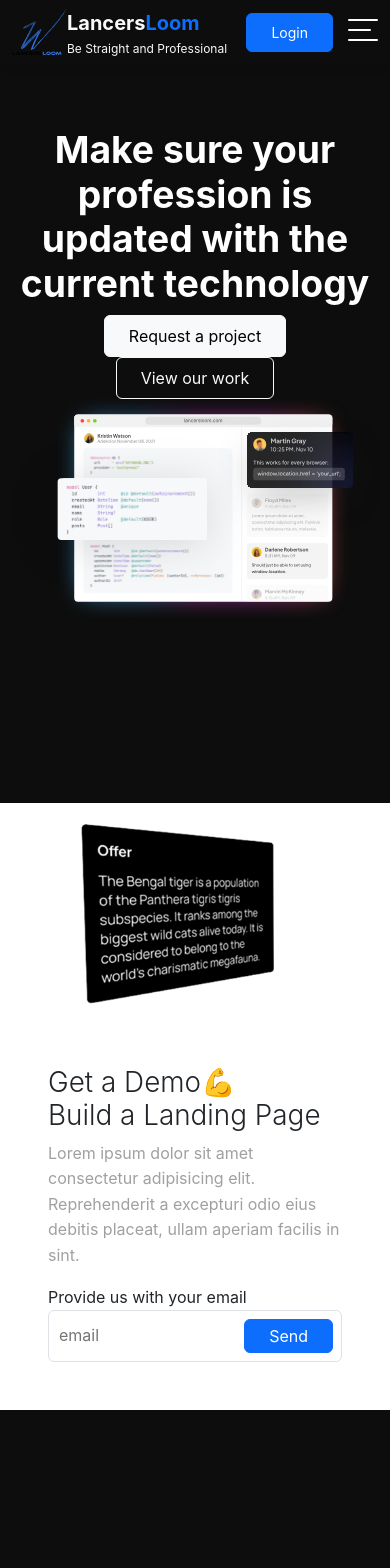
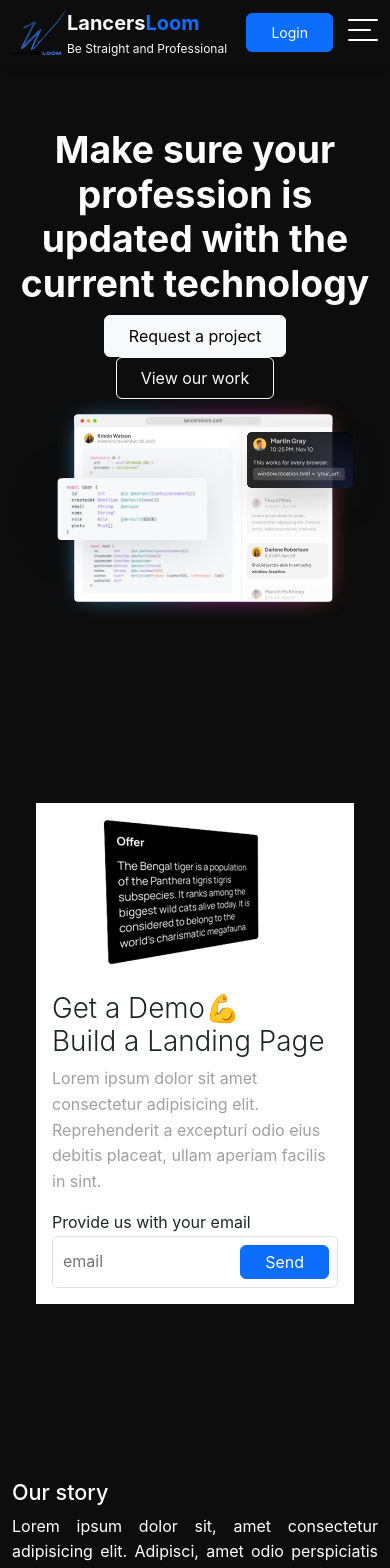
Before and after one commit to Ashwinkumaresan/lancersloom, a React (Vite) app: page / in a window 390 px wide. Shown: the top 1568 px of the page. Built offline with nearby package versions, Linux system fonts and the light colour scheme; a web font is replaced by a local one.

Commit message:
updateddd

```diff
--- a/src/components/home/Hero.jsx
+++ b/src/components/home/Hero.jsx
@@ -23,12 +23,12 @@ const Hero = () => {
         </div>
       </div>
       {/* offers */}
-      <div className="container" style={{ backgroundColor: "#fff" }}>
-        <div className="row">
+      <div className="container px-5">
+        <div className="row"  style={{ backgroundColor: "#fff" }}>
           <div className="col-12 col-md-6">
             <img src="/Offer.png" className="img-fluid" alt="Offers" />
           </div>
-          <div className="col-12 col-md-6 p-5">
+          <div className="col-12 col-md-6 p-3 p-md-5">
             <p className="display-6 m-0 text-dark">Get a Demo💪</p>
             <p className="display-6 m-0 text-dark">Build a Landing Page</p>
             <p className="m-0 mt-2" style={{ color: "#A0A0A0" }}> Lorem ipsum dolor sit amet consectetur adipisicing elit. Reprehenderit a excepturi odio eius debitis placeat, ullam aperiam facilis in sint.</p>
```
